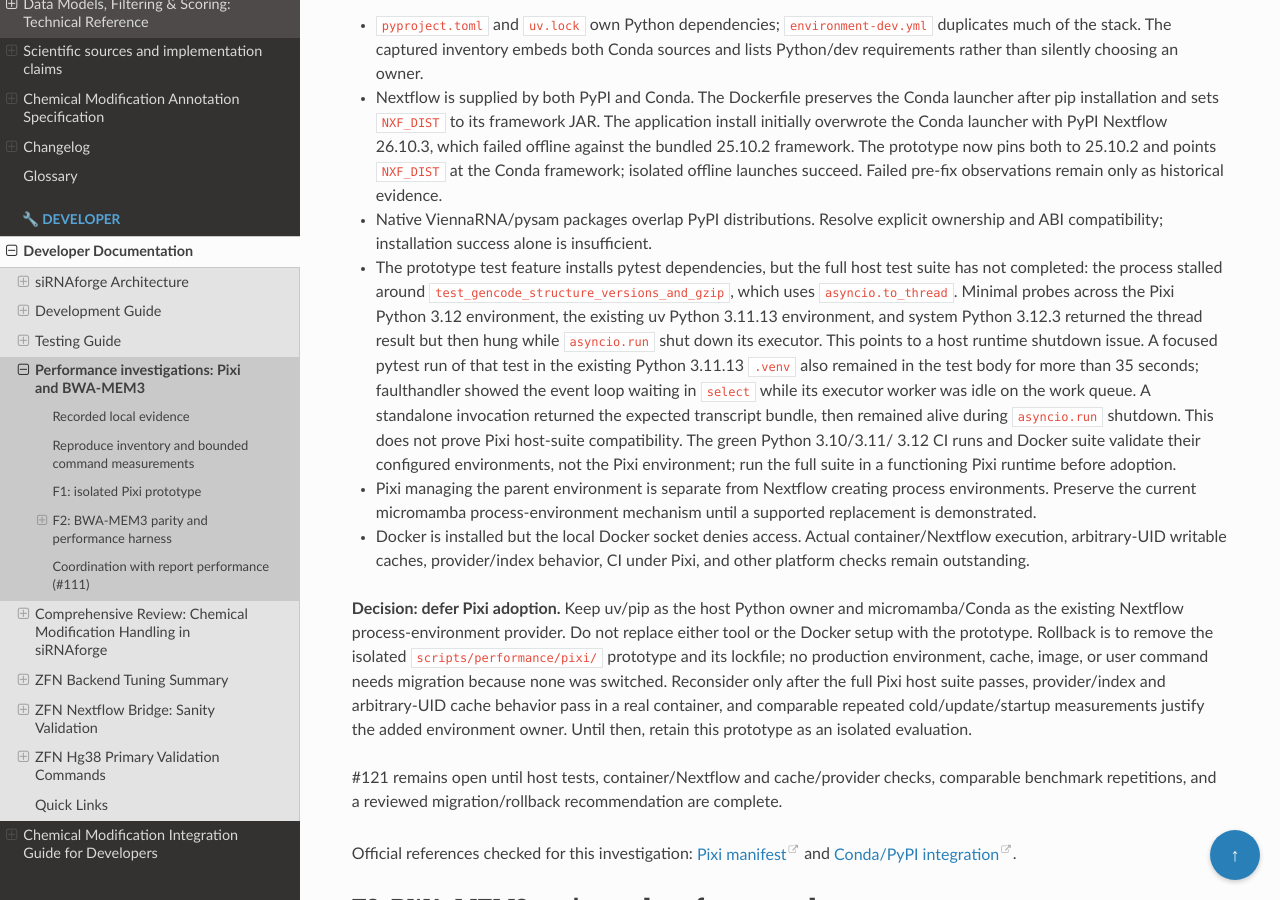
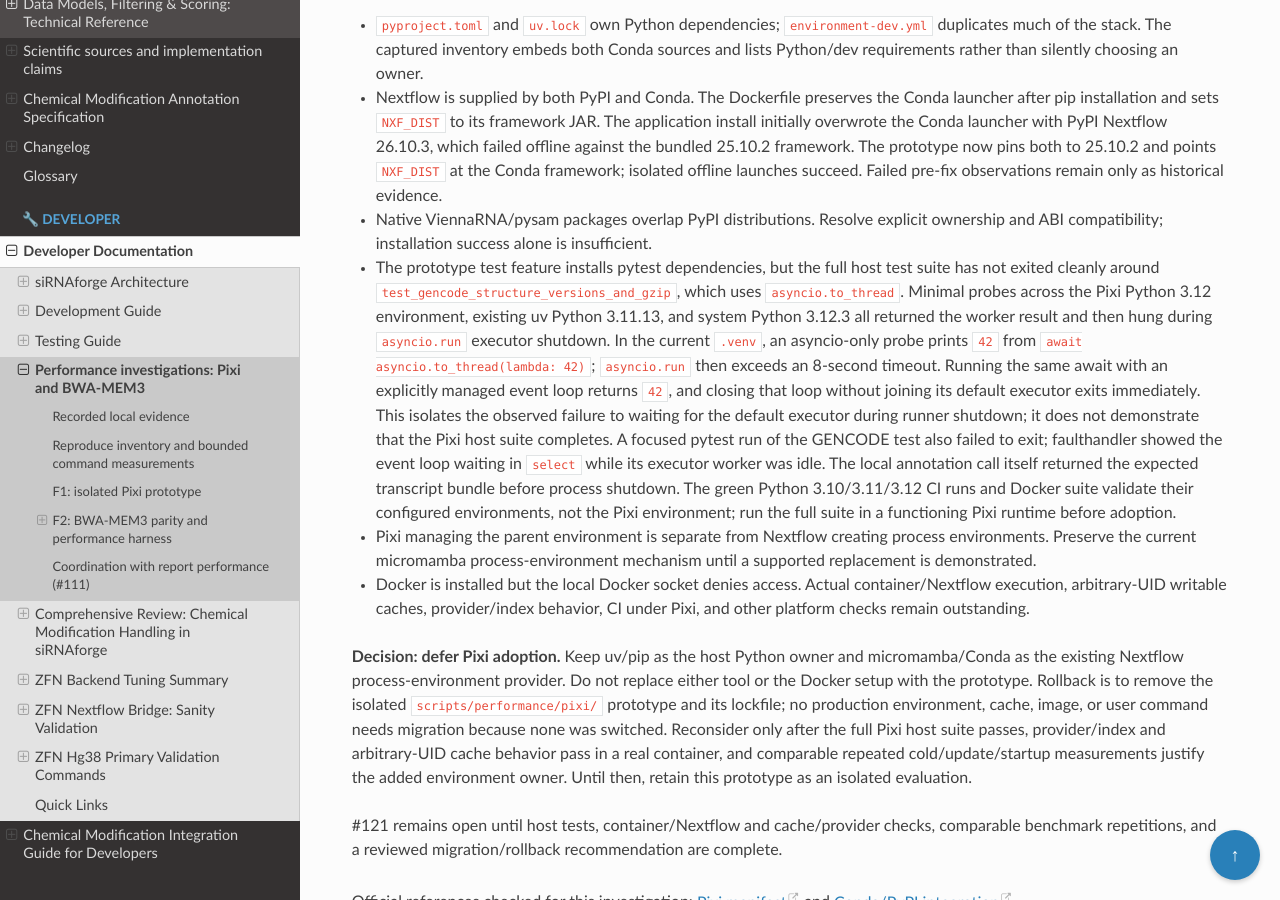
Before and after one commit to Austin-s-h/sirnaforge, a Sphinx documentation site: the page built from docs/developer/performance_review.md, in a window 1280 px wide and 900 px high, scrolled down 2382 px. Built offline with Sphinx 7.4.7 and the Read the Docs theme 3.1.0, drawn with Linux system fonts in a browser that asks for light colours.

Commit message:
Clarify Pixi executor shutdown evidence

```diff
--- a/docs/developer/performance_review.md
+++ b/docs/developer/performance_review.md
@@ -120,20 +120,23 @@
 - Native ViennaRNA/pysam packages overlap PyPI distributions. Resolve explicit
   ownership and ABI compatibility; installation success alone is insufficient.
 - The prototype test feature installs pytest dependencies, but the full host
-  test suite has not completed: the process stalled around
+  test suite has not exited cleanly around
   `test_gencode_structure_versions_and_gzip`, which uses `asyncio.to_thread`.
-  Minimal probes across the Pixi Python 3.12 environment, the existing uv Python
-  3.11.13 environment, and system Python 3.12.3 returned the thread result but
-  then hung while `asyncio.run` shut down its executor. This points to a host
-  runtime shutdown issue. A focused pytest run of that test in the existing
-  Python 3.11.13 `.venv` also remained in the test body for more than 35 seconds;
-  faulthandler showed the event loop waiting in `select` while its executor
-  worker was idle on the work queue. A standalone invocation returned the
-  expected transcript bundle, then remained alive during `asyncio.run` shutdown.
-  This does not prove Pixi host-suite compatibility. The green Python 3.10/3.11/
-  3.12 CI runs and Docker suite validate their configured environments, not the
-  Pixi environment; run the full suite in a functioning Pixi runtime before
-  adoption.
+  Minimal probes across the Pixi Python 3.12 environment, existing uv Python
+  3.11.13, and system Python 3.12.3 all returned the worker result and then
+  hung during `asyncio.run` executor shutdown. In the current `.venv`, an
+  asyncio-only probe prints `42` from `await asyncio.to_thread(lambda: 42)`;
+  `asyncio.run` then exceeds an 8-second timeout. Running the same await with
+  an explicitly managed event loop returns `42`, and closing that loop without
+  joining its default executor exits immediately. This isolates the observed
+  failure to waiting for the default executor during runner shutdown; it does
+  not demonstrate that the Pixi host suite completes. A focused pytest run of
+  the GENCODE test also failed to exit; faulthandler showed the event loop
+  waiting in `select` while its executor worker was idle. The local annotation
+  call itself returned the expected transcript bundle before process shutdown.
+  The green Python 3.10/3.11/3.12 CI runs and Docker suite validate their
+  configured environments, not the Pixi environment; run the full suite in a
+  functioning Pixi runtime before adoption.
 - Pixi managing the parent environment is separate from Nextflow creating
   process environments. Preserve the current micromamba process-environment
   mechanism until a supported replacement is demonstrated.
```
